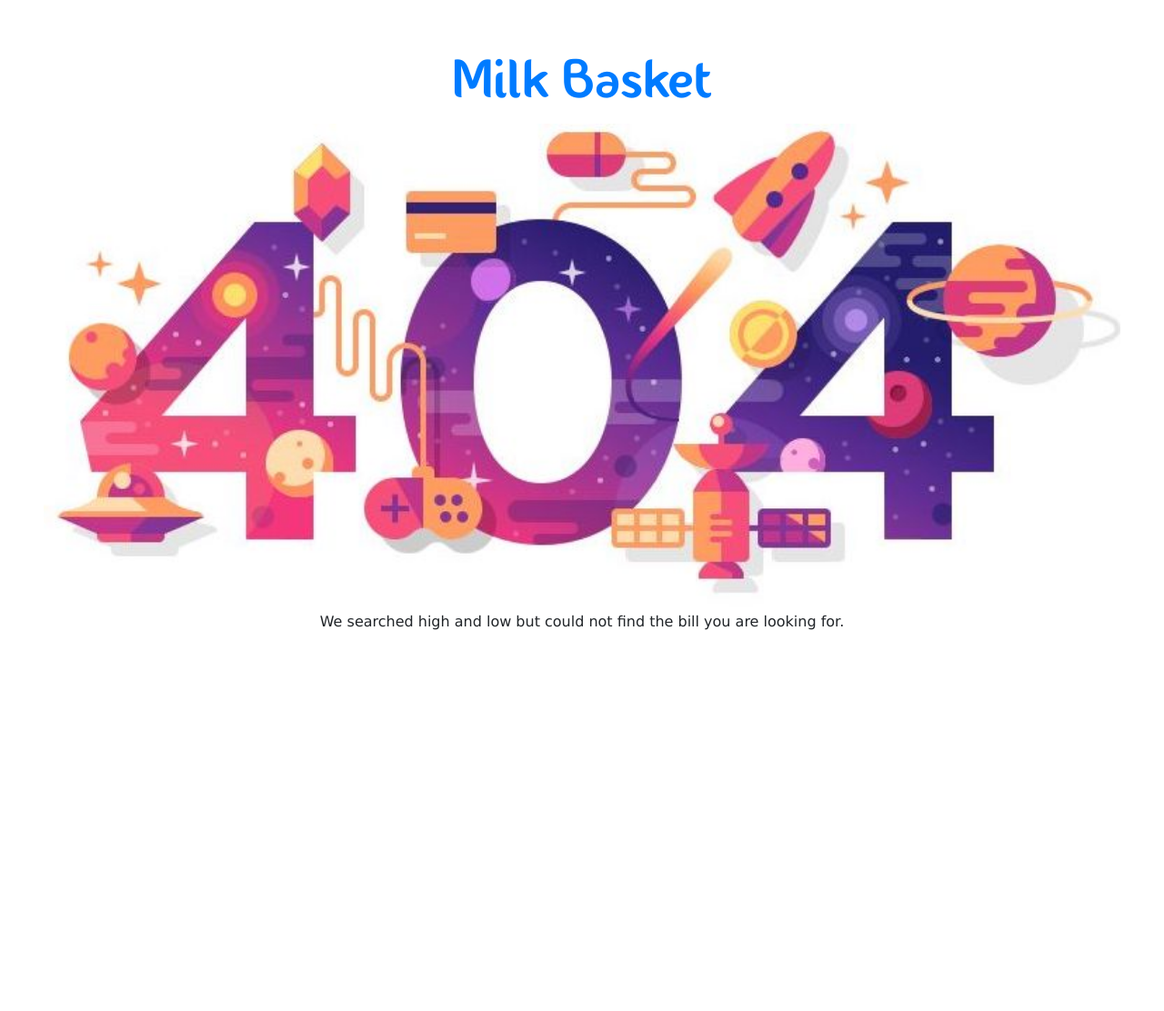
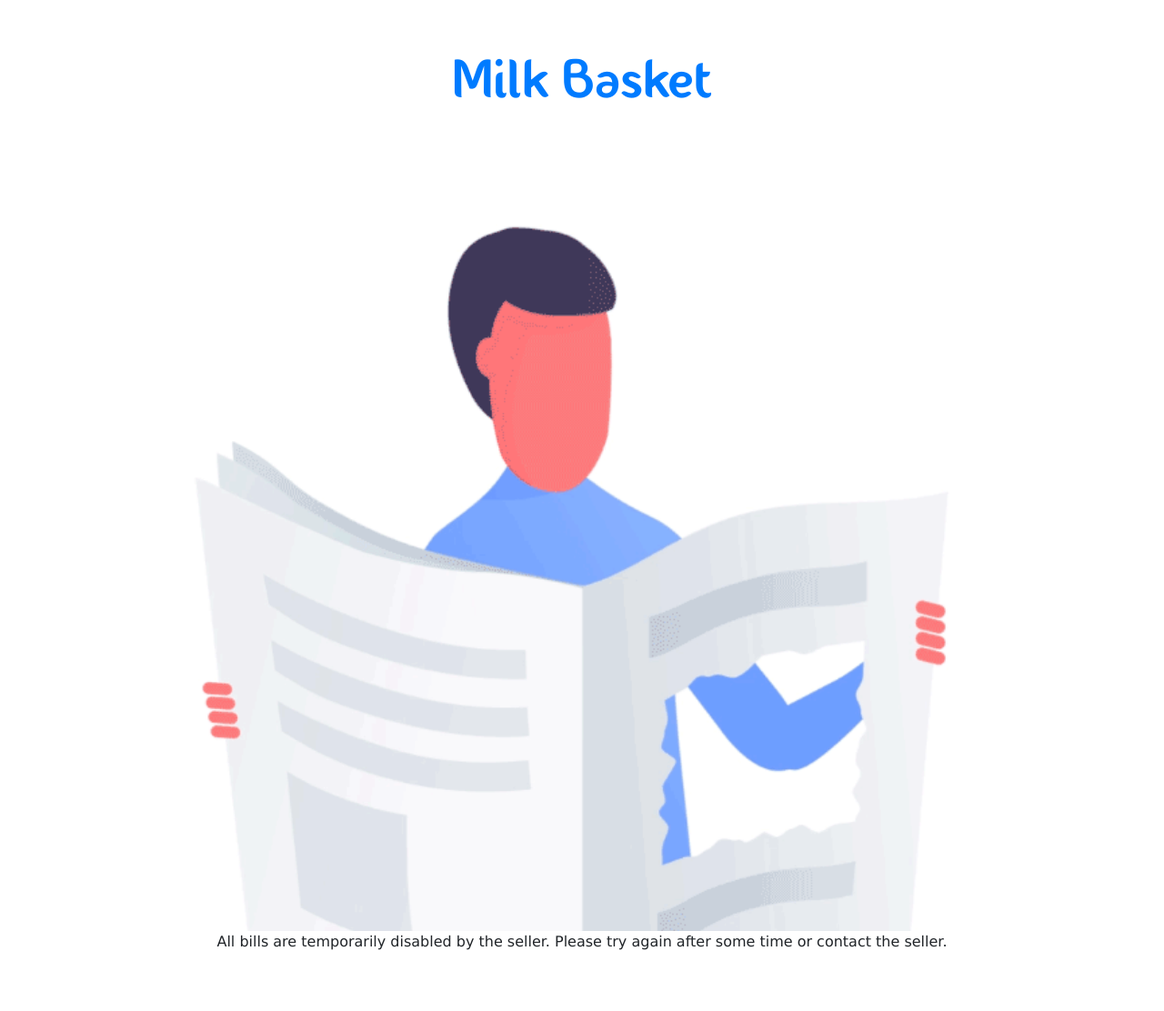
Before and after one commit to theflyingmachine/milkbasket, a Django app: page /bill/1/ in a window 1280 px wide. Shown: the whole page at 91% size. Before the commit the page ends 693 px from the top, so only its background shows below. Run offline with Django 3.2, Linux system fonts and the light colour scheme; the visitor is signed in with stand-in values (Sample User, id 1); data that the repository does not hold is empty; some libraries are stand-ins or nearby versions.

Commit message:
Bill Views control added

```diff
--- a/bill/templates/bill/bill_template_simple.html
+++ b/bill/templates/bill/bill_template_simple.html
@@ -273,6 +273,8 @@
     <!--  </h6>-->
 
   </div>
+
+  {% if bill_access %}
     {% if bill_summary %}
       {# Dynamic Content here#}
 
@@ -481,6 +483,18 @@
           looking for. </p>
       </div>
     {% endif %}
+
+  {% else %}
+    {# Bill temproraly disabled by Tenant #}
+    <div class="text-center">
+      <img class="not-found-image"
+           src="{% static "/bill/not-available-img.gif" %}"
+           alt="Bill Not Available">
+      <p class="text-center">All bills are temporarily disabled by the seller. Please try again
+        after
+        some time or contact the seller. </p>
+    </div>
+  {% endif %}
 </div>
 
 <script>
--- a/bill/views.py
+++ b/bill/views.py
@@ -4,6 +4,7 @@
 from django.shortcuts import render
 
 from register.models import Register
+from register.models import Tenant
 from register.utils import get_milk_current_price
 from register.utils import get_mongo_client
 from register.utils import get_register_day_entry
@@ -23,34 +24,39 @@
             # Fetch Tenant ID
             tenant = Register.objects.get(id=bill_metadata['transaction_ids'][0])
             tenant_id = tenant.tenant_id
-            context.update(bill_metadata)
-            due_transactions = Register.objects.filter(id__in=bill_metadata['transaction_ids'])
-            payment_status = False if due_transactions.filter(paid=0) else True
-            context.update({'payment_status': payment_status})
+            tenant_pref = Tenant.objects.filter(tenant_id=tenant_id).first()
+            if tenant_pref.customers_bill_access:
+                context.update(bill_metadata)
+                due_transactions = Register.objects.filter(id__in=bill_metadata['transaction_ids'])
+                payment_status = False if due_transactions.filter(paid=0) else True
+                context.update({'payment_status': payment_status})
 
-            # Extract months which has due for calendar
-            active_months = due_transactions.dates('log_date', 'month', order='DESC')
-            calendar = [{'month': active_month.strftime('%B'),
-                         'year': active_month.strftime('%Y'),
-                         'week_start_day': [x for x in range(0, active_month.weekday())],
-                         'days_in_month': [{'day': day,
-                                            'data': get_register_day_entry(
-                                                bill_metadata['customer_id'], day=day,
-                                                month=active_month.month,
-                                                year=active_month.year,
-                                                transaction_list=due_transactions)
-                                            } for day in range(1, (
-                             monthrange(active_month.year, active_month.month)[1]) + 1)]
-                         } for active_month in active_months]
-            for entry in due_transactions:
-                entry.billed_amount = float(entry.current_price / 1000) * entry.quantity
-                entry.display_paid = 'Paid' if entry.paid else 'Due'
-                entry.display_schedule = 'Morning' if entry.schedule == 'morning-yes' else 'Evening'
-                entry.display_log_date = entry.log_date.strftime('%d-%b-%y')
-            context.update({'calendar': calendar,
-                            'due_transactions': due_transactions,
-                            'milk_price': get_milk_current_price(tenant_id, description=True)})
-
+                # Extract months which has due for calendar
+                active_months = due_transactions.dates('log_date', 'month', order='DESC')
+                calendar = [{'month': active_month.strftime('%B'),
+                             'year': active_month.strftime('%Y'),
+                             'week_start_day': [x for x in range(0, active_month.weekday())],
+                             'days_in_month': [{'day': day,
+                                                'data': get_register_day_entry(
+                                                    bill_metadata['customer_id'], day=day,
+                                                    month=active_month.month,
+                                                    year=active_month.year,
+                                                    transaction_list=due_transactions)
+                                                } for day in range(1, (
+                                 monthrange(active_month.year, active_month.month)[1]) + 1)]
+                             } for active_month in active_months]
+                for entry in due_transactions:
+                    entry.billed_amount = float(entry.current_price / 1000) * entry.quantity
+                    entry.display_paid = 'Paid' if entry.paid else 'Due'
+                    entry.display_schedule = 'Morning' if entry.schedule == 'morning-yes' else 'Evening'
+                    entry.display_log_date = entry.log_date.strftime('%d-%b-%y')
+                context.update({'calendar': calendar,
+                                'bill_access': True,
+                                'due_transactions': due_transactions,
+                                'milk_price': get_milk_current_price(tenant_id, description=True)})
+            else:
+                context.update({'bill_access': False,
+                                'customer_name': 'Not Available'})
         return render(request, template, context)
     else:
         template = 'bill/index.html'
--- a/register/models.py
+++ b/register/models.py
@@ -18,6 +18,7 @@
     whatsapp_pref = models.BooleanField(default=True)
     whatsapp_direct_pref = models.BooleanField(default=True)
     email_pref = models.BooleanField(default=False)
+    customers_bill_access = models.BooleanField(default=True)
     bill_till_date = models.BooleanField(default=True)
     milk_price = models.DecimalField(max_digits=10, decimal_places=2, null=True, default=None)
     date_effective = models.DateTimeField(default=None, null=True)
--- a/register/templates/register/setting.html
+++ b/register/templates/register/setting.html
@@ -256,12 +256,12 @@
 
               {# Temproarly disable Bills #}
               <tr>
-                <td>Temporarily Disable Bill Views</td>
+                <td>Customers Bill Access</td>
                 <td>
                   <div class="onoffswitch">
                     <input class="onoffswitch-checkbox" id="myonoffswitch7" type="checkbox"
-                           name="disable_bill_views"
-                           {% if tenant.disable_bill_views %}checked{% endif %} value="1">
+                           name="customers_bill_access"
+                           {% if tenant.customers_bill_access %}checked{% endif %} value="1">
                     <label class="onoffswitch-label" for="myonoffswitch7">
                       <span class="onoffswitch-inner"></span>
                       <span class="onoffswitch-switch"></span>
--- a/register/views.py
+++ b/register/views.py
@@ -830,6 +830,7 @@
         wa_direct_pref = True if request.POST.get("wa_direct_pref") else False
         email_pref = True if request.POST.get("email_pref") else False
         bill_till_date = True if request.POST.get("bill_till_date") else False
+        customers_bill_access = True if request.POST.get("customers_bill_access") else False
         download_pdf_pref = True if request.POST.get("download_pdf_pref") else False
         now = datetime.now()
         tenant, created = Tenant.objects.update_or_create(tenant_id=request.user.id,
@@ -838,6 +839,7 @@
                                                                     'whatsapp_direct_pref': wa_direct_pref,
                                                                     'email_pref': email_pref,
                                                                     'bill_till_date': bill_till_date,
+                                                                    'customers_bill_access': customers_bill_access,
                                                                     'download_pdf_pref': download_pdf_pref},
                                                           )
         saved_milk_price = tenant.milk_price if tenant.milk_price else None
```
Also changed, not shown: bill/static/bill/not-available-img.gif (added), register/migrations/0008_tenant_customers_bill_access.py (added). Lines whose indentation alone changed are shown as unchanged.
